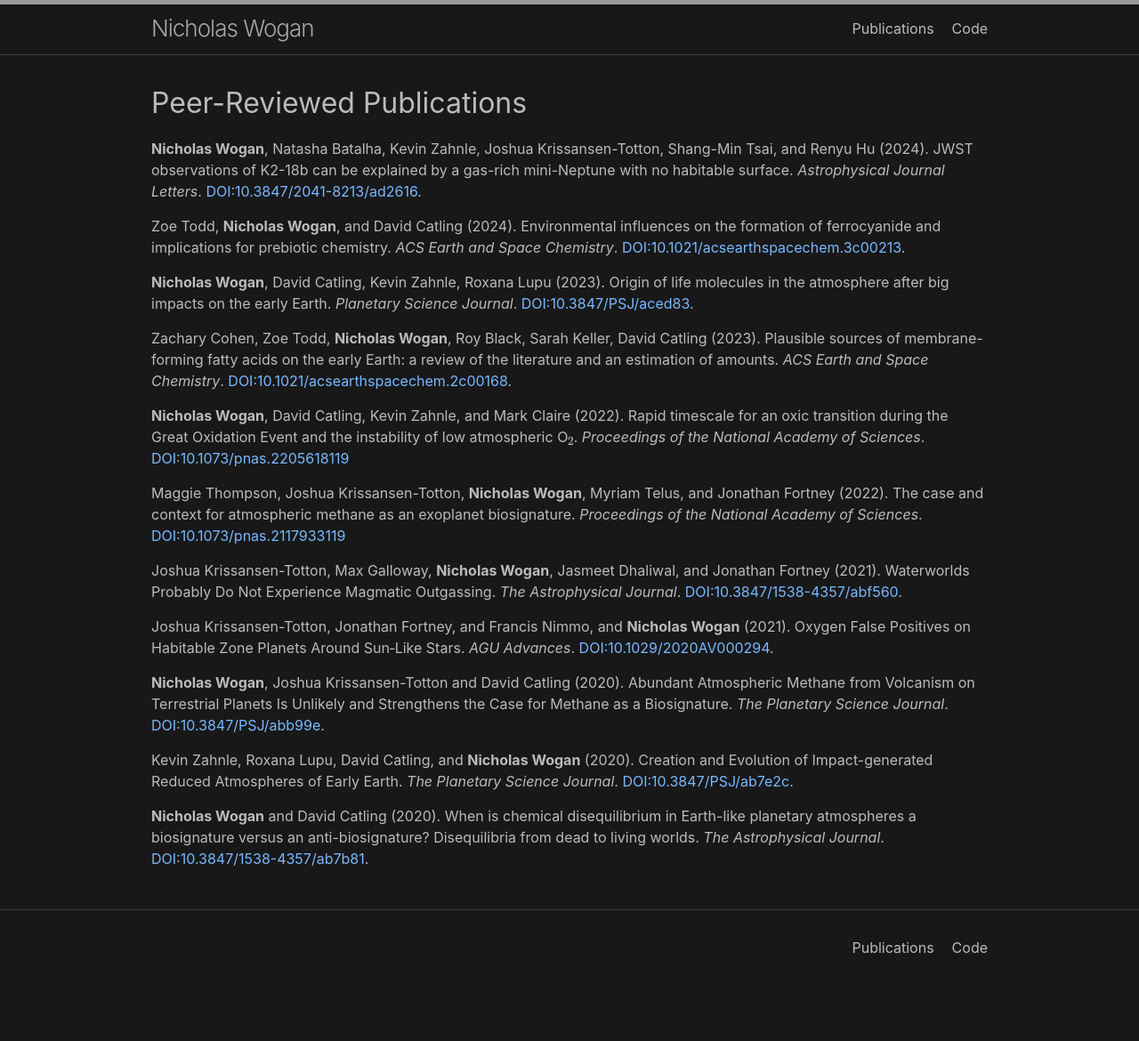
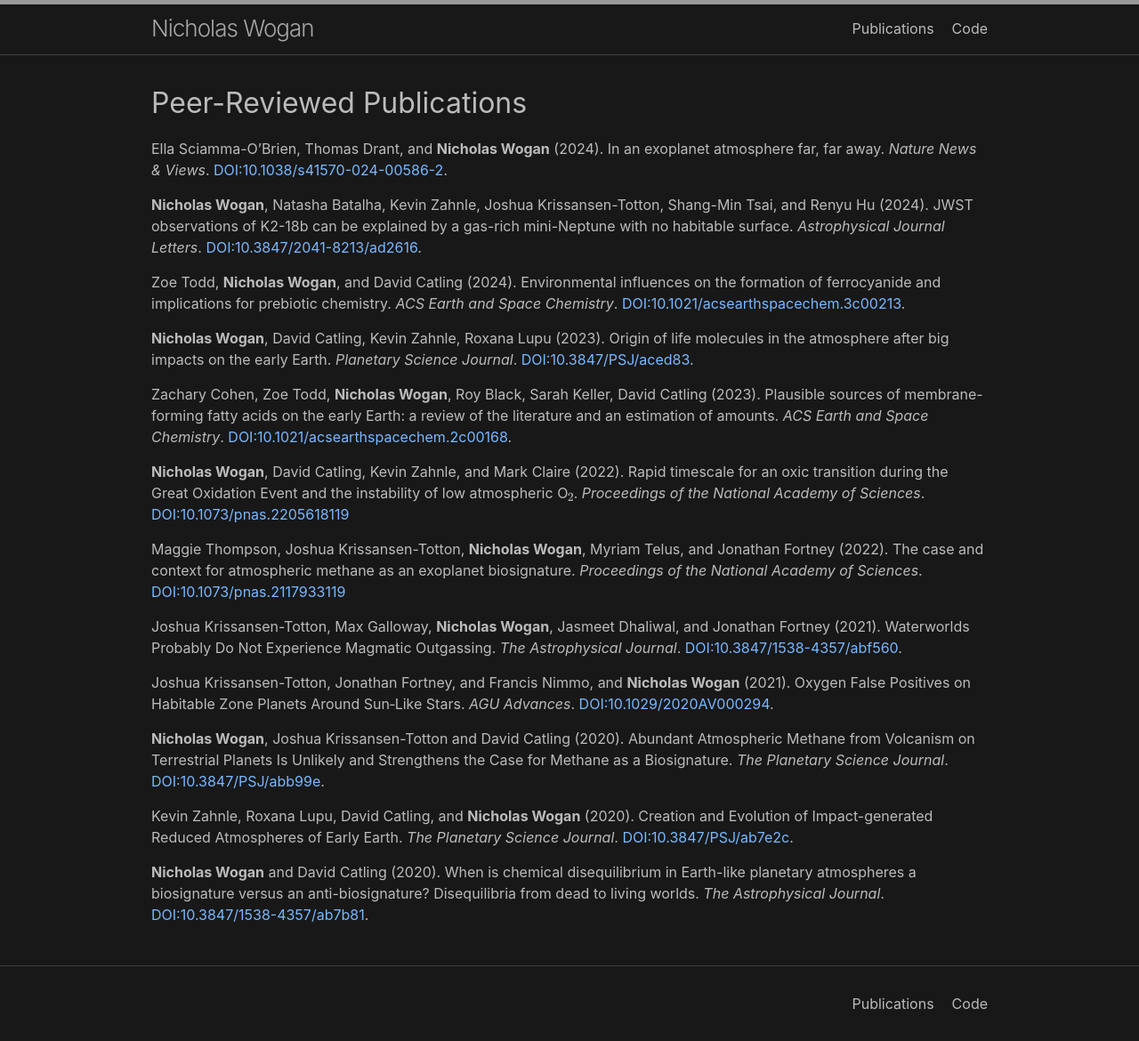
Before and after one commit to Nicholaswogan/Nicholaswogan.github.io, a Jekyll site: the page built from Publications.md, in a window 1280 px wide. Shown: the whole page at 89% size. Built offline with Jekyll 4.4.1, drawn with Linux system fonts in a browser that asks for light colours; formulas are drawn with MathJax 3; before the commit the page ends 1107 px from its top, so only the background shows below that.

Commit message:
news and view paper

```diff
--- a/Publications.md
+++ b/Publications.md
@@ -5,6 +5,8 @@ layout: default
 ---
 
 # Peer-Reviewed Publications
+
+Ella Sciamma-O’Brien, Thomas Drant, and **Nicholas Wogan** (2024). In an exoplanet atmosphere far, far away. *Nature News & Views*. [DOI:10.1038/s41570-024-00586-2](https://doi.org/10.1038/s41570-024-00586-2).
 
 **Nicholas Wogan**, Natasha Batalha, Kevin Zahnle, Joshua Krissansen-Totton, Shang-Min Tsai, and Renyu Hu (2024). JWST observations of K2-18b can be explained by a gas-rich mini-Neptune with no habitable surface. *Astrophysical Journal Letters*. [DOI:10.3847/2041-8213/ad2616](https://doi.org/10.3847/2041-8213/ad2616).
 
```
Also changed, not shown: 2 other files.
